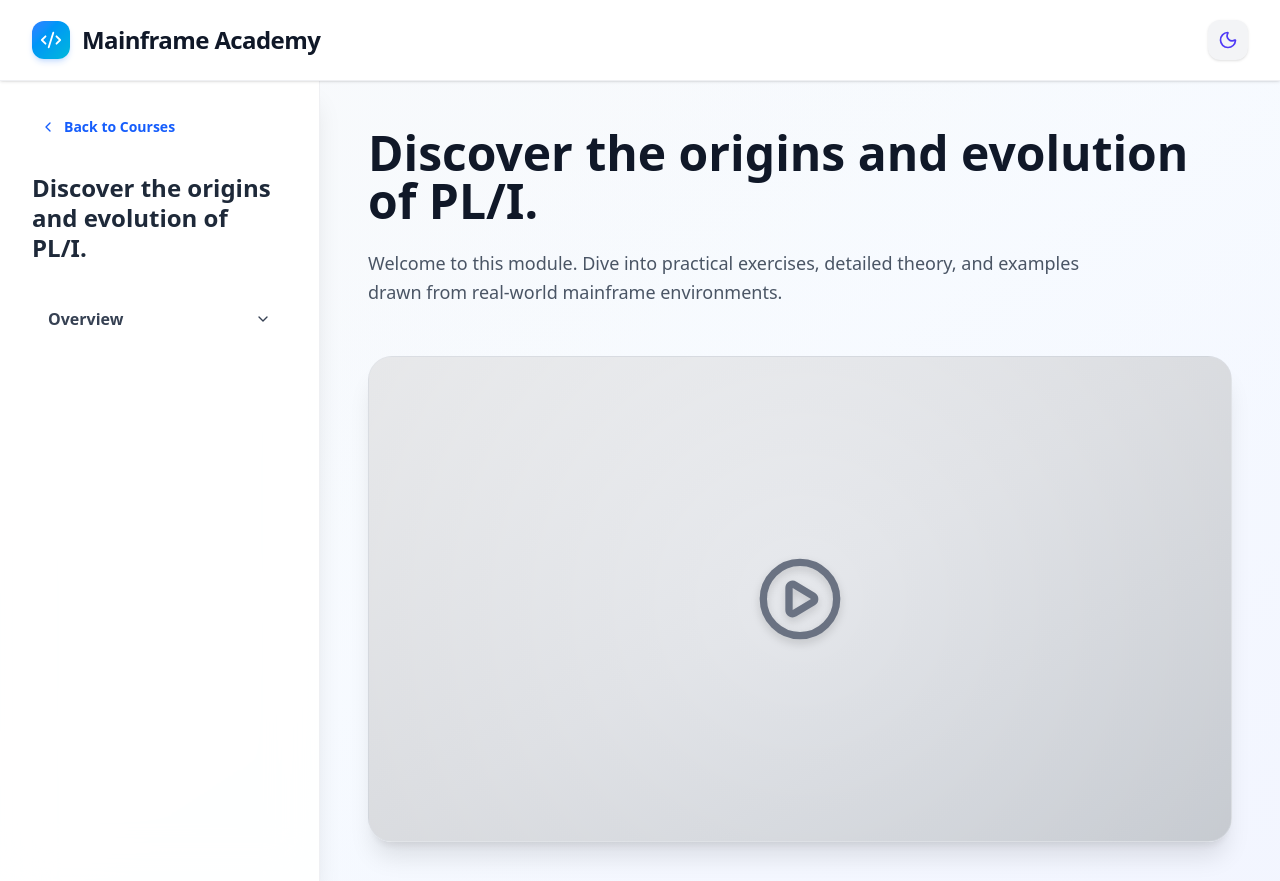
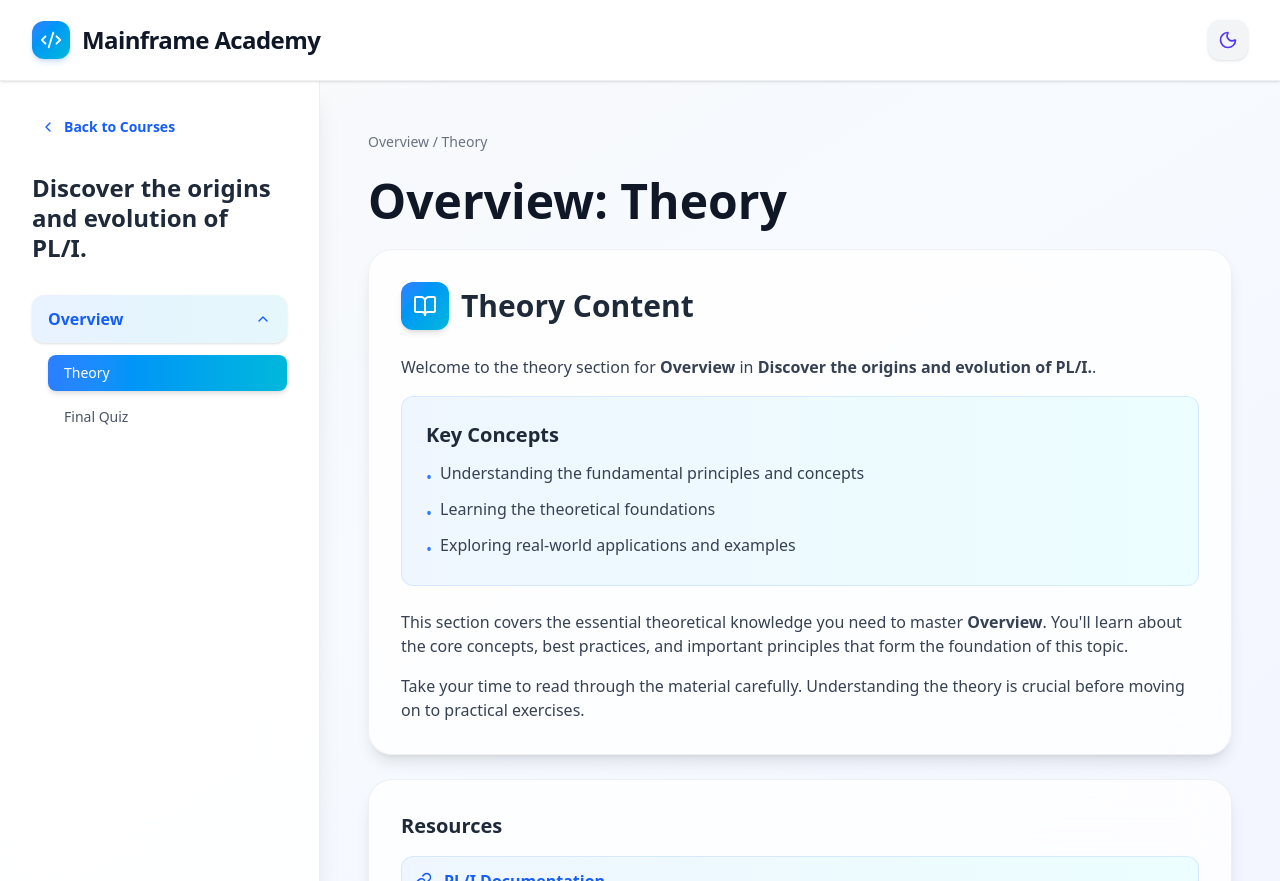
Before and after one commit to Robbevanherpe1/PL1-CICS-Enterprise-Learning-Academy, a React (Vite) app: page / in a window 1280 px wide. Both pictures are taken after a click on the button 221 px from the left and 476 px from the top of the page. Built offline with nearby package versions, Linux system fonts and the light colour scheme.

Commit message:
update sidebar and quizes

```diff
--- a/src/App.jsx
+++ b/src/App.jsx
@@ -1,5 +1,5 @@
 import { useState, useEffect } from "react";
-import { ChevronDown, ChevronUp, PlayCircle, Link as LinkIcon, Sun, Moon, Code2 } from "lucide-react";
+import { ChevronDown, ChevronUp, PlayCircle, Link as LinkIcon, Sun, Moon, Code2, BookOpen, PenTool, CheckCircle } from "lucide-react";
 
 const courses = [
   { title: "Discover the origins and evolution of PL/I.", id: "pl1-origins", simple: true },
@@ -119,8 +119,25 @@ export default function App() {
 }
 
 function CoursePage({ course, goBack }) {
-  const [openChapter, setOpenChapter] = useState(null);
+  const [openChapter, setOpenChapter] = useState(0);
+  const [selectedChapter, setSelectedChapter] = useState(0);
+  const [selectedPart, setSelectedPart] = useState("Theory");
   const chapters = course.simple ? simpleChapters : defaultChapters;
+
+  // Auto-open first chapter and select first part on mount
+  useEffect(() => {
+    if (chapters.length > 0) {
+      setOpenChapter(0);
+      setSelectedChapter(0);
+      setSelectedPart(chapters[0].parts[0]);
+    }
+  }, [course.id]);
+
+  const handlePartClick = (chapterIndex, part) => {
+    setSelectedChapter(chapterIndex);
+    setSelectedPart(part);
+    setOpenChapter(chapterIndex);
+  };
 
   return (
     <div className="flex h-screen overflow-hidden bg-gradient-to-br from-slate-50 via-blue-50/30 to-indigo-50/50 dark:from-slate-950 dark:via-blue-950/20 dark:to-indigo-950/30">
@@ -154,22 +171,31 @@ function CoursePage({ course, goBack }) {
               </button>
               {openChapter === i && (
                 <ul id={`chapter-${i}`} className="mt-2 md:mt-3 ml-2 md:ml-4 space-y-1.5 md:space-y-2">
-                  {chapter.parts.map((part, j) => (
+                  {chapter.parts.map((part, j) => {
+                    const isActive = selectedChapter === i && selectedPart === part;
+                    return (
                       <li
                         key={j}
-                      className="text-xs md:text-sm px-3 md:px-4 py-1.5 md:py-2 rounded-lg text-gray-600 dark:text-gray-400 hover:bg-blue-50 dark:hover:bg-blue-950/30 hover:text-blue-600 dark:hover:text-blue-400 cursor-pointer transition-all duration-200 font-medium focus:outline-none focus:ring-2 focus:ring-blue-500 focus:ring-offset-2 dark:focus:ring-offset-gray-900"
+                        onClick={() => handlePartClick(i, part)}
+                        className={`text-xs md:text-sm px-3 md:px-4 py-1.5 md:py-2 rounded-lg cursor-pointer transition-all duration-200 font-medium focus:outline-none focus:ring-2 focus:ring-blue-500 focus:ring-offset-2 dark:focus:ring-offset-gray-900 ${
+                          isActive
+                            ? "bg-gradient-to-r from-blue-500 to-cyan-500 text-white shadow-md"
+                            : "text-gray-600 dark:text-gray-400 hover:bg-blue-50 dark:hover:bg-blue-950/30 hover:text-blue-600 dark:hover:text-blue-400"
+                        }`}
                         role="button"
                         tabIndex={0}
                         onKeyDown={(e) => {
                           if (e.key === "Enter" || e.key === " ") {
                             e.preventDefault();
-                          // Handle part click here if needed
+                            handlePartClick(i, part);
                           }
                         }}
+                        aria-label={`${chapter.title} - ${part}`}
                       >
                         {part}
                       </li>
-                  ))}
+                    );
+                  })}
                 </ul>
               )}
             </div>
@@ -179,80 +205,262 @@ function CoursePage({ course, goBack }) {
 
       <main className="flex-1 p-6 md:p-10 lg:p-12 overflow-y-auto">
         <div className="max-w-4xl mx-auto">
-          <h1 className="text-3xl md:text-4xl lg:text-5xl font-extrabold mb-4 md:mb-6 text-gray-900 dark:text-gray-100">
-            {course.title}
-          </h1>
-          <p className="mb-8 md:mb-12 text-gray-600 dark:text-gray-400 leading-relaxed text-base md:text-lg font-medium max-w-3xl">
-            Welcome to this module. Dive into practical exercises, detailed theory, and examples drawn from real-world mainframe environments.
-          </p>
-
-          <div
-            className="relative aspect-video bg-gradient-to-br from-gray-100 via-gray-200 to-gray-300 dark:from-gray-800 dark:via-gray-800 dark:to-gray-900 rounded-2xl md:rounded-3xl flex items-center justify-center mb-8 md:mb-12 shadow-xl border border-gray-300/50 dark:border-gray-700/50 overflow-hidden group cursor-pointer focus:outline-none focus:ring-2 focus:ring-blue-500 focus:ring-offset-2 dark:focus:ring-offset-gray-900"
-            role="button"
-            tabIndex={0}
-            aria-label="Video player placeholder"
-            onKeyDown={(e) => {
-              if (e.key === "Enter" || e.key === " ") {
-                e.preventDefault();
-                // Handle video play here if needed
-              }
-            }}
-          >
-            <div className="absolute inset-0 bg-gradient-to-br from-blue-500/0 via-cyan-500/0 to-indigo-500/0 group-hover:from-blue-500/10 group-hover:via-cyan-500/10 group-hover:to-indigo-500/10 transition-all duration-300"></div>
-            <div className="absolute inset-0 bg-[radial-gradient(circle_at_center,_transparent_0%,_rgba(0,0,0,0.05)_100%)] dark:bg-[radial-gradient(circle_at_center,_transparent_0%,_rgba(0,0,0,0.3)_100%)]"></div>
-            <PlayCircle size={64} className="md:hidden text-gray-500 dark:text-gray-400 relative z-10 group-hover:scale-110 group-hover:text-blue-500 dark:group-hover:text-blue-400 transition-all duration-300 drop-shadow-lg" />
-            <PlayCircle size={88} className="hidden md:block text-gray-500 dark:text-gray-400 relative z-10 group-hover:scale-110 group-hover:text-blue-500 dark:group-hover:text-blue-400 transition-all duration-300 drop-shadow-lg" />
+          <div className="mb-6">
+            <span className="text-sm text-gray-500 dark:text-gray-400 font-medium">
+              {chapters[selectedChapter]?.title} / {selectedPart}
+            </span>
           </div>
 
-          <div className="bg-white/80 dark:bg-gray-900/80 backdrop-blur-xl rounded-2xl md:rounded-3xl p-6 md:p-8 shadow-lg border border-gray-200/60 dark:border-gray-800/60">
-            <h2 className="text-2xl md:text-3xl font-bold mb-4 md:mb-6 text-gray-800 dark:text-gray-100">
-              Resources
-            </h2>
-            <ul className="space-y-3 md:space-y-4">
-              <li
-                className="group flex items-center gap-3 md:gap-4 p-3 md:p-4 rounded-xl bg-gradient-to-r from-blue-50 to-cyan-50 dark:from-blue-950/30 dark:to-cyan-950/30 hover:from-blue-100 hover:to-cyan-100 dark:hover:from-blue-950/50 dark:hover:to-cyan-950/50 cursor-pointer transition-all duration-200 border border-blue-200/50 dark:border-blue-800/50 hover:border-blue-300 dark:hover:border-blue-700 hover:shadow-md focus:outline-none focus:ring-2 focus:ring-blue-500 focus:ring-offset-2 dark:focus:ring-offset-gray-900"
-                role="link"
-                tabIndex={0}
-                aria-label="PL/I Documentation link"
-                onKeyDown={(e) => {
-                  if (e.key === "Enter" || e.key === " ") {
-                    e.preventDefault();
-                    // Handle link click here
-                  }
-                }}
-              >
-                <div className="p-2 rounded-lg bg-gradient-to-br from-blue-500 to-cyan-500 shadow-md shadow-blue-500/20 group-hover:scale-110 transition-transform duration-200">
-                  <LinkIcon size={18} className="md:hidden text-white" />
-                  <LinkIcon size={20} className="hidden md:block text-white" />
-                </div>
-                <span className="text-base md:text-lg font-semibold text-blue-600 dark:text-blue-400 group-hover:text-blue-700 dark:group-hover:text-blue-300 transition-colors">
-                  PL/I Documentation
-                </span>
-              </li>
-              <li
-                className="group flex items-center gap-3 md:gap-4 p-3 md:p-4 rounded-xl bg-gradient-to-r from-blue-50 to-cyan-50 dark:from-blue-950/30 dark:to-cyan-950/30 hover:from-blue-100 hover:to-cyan-100 dark:hover:from-blue-950/50 dark:hover:to-cyan-950/50 cursor-pointer transition-all duration-200 border border-blue-200/50 dark:border-blue-800/50 hover:border-blue-300 dark:hover:border-blue-700 hover:shadow-md focus:outline-none focus:ring-2 focus:ring-blue-500 focus:ring-offset-2 dark:focus:ring-offset-gray-900"
-                role="link"
-                tabIndex={0}
-                aria-label="CICS Developer Guide link"
-                onKeyDown={(e) => {
-                  if (e.key === "Enter" || e.key === " ") {
-                    e.preventDefault();
-                    // Handle link click here
-                  }
-                }}
-              >
-                <div className="p-2 rounded-lg bg-gradient-to-br from-blue-500 to-cyan-500 shadow-md shadow-blue-500/20 group-hover:scale-110 transition-transform duration-200">
-                  <LinkIcon size={18} className="md:hidden text-white" />
-                  <LinkIcon size={20} className="hidden md:block text-white" />
-                </div>
-                <span className="text-base md:text-lg font-semibold text-blue-600 dark:text-blue-400 group-hover:text-blue-700 dark:group-hover:text-blue-300 transition-colors">
-                  CICS Developer Guide
-                </span>
-              </li>
-            </ul>
-          </div>
+          <h1 className="text-3xl md:text-4xl lg:text-5xl font-extrabold mb-4 md:mb-6 text-gray-900 dark:text-gray-100">
+            {chapters[selectedChapter]?.title}: {selectedPart}
+          </h1>
+
+          {/* Content based on selected part */}
+          {selectedPart === "Theory" && (
+            <TheoryContent chapter={chapters[selectedChapter]} course={course} />
+          )}
+
+          {selectedPart === "Exercise" && (
+            <ExerciseContent chapter={chapters[selectedChapter]} course={course} />
+          )}
+
+          {selectedPart === "Final Quiz" && (
+            <QuizContent chapter={chapters[selectedChapter]} course={course} />
+          )}
         </div>
       </main>
     </div>
   );
 }
+
+// Theory Content Component
+function TheoryContent({ chapter, course }) {
+  return (
+    <div className="space-y-6">
+      <div className="bg-white/80 dark:bg-gray-900/80 backdrop-blur-xl rounded-2xl md:rounded-3xl p-6 md:p-8 shadow-lg border border-gray-200/60 dark:border-gray-800/60">
+        <div className="flex items-center gap-3 mb-6">
+          <div className="p-3 rounded-xl bg-gradient-to-br from-blue-500 to-cyan-500 shadow-md">
+            <BookOpen className="text-white" size={24} />
+          </div>
+          <h2 className="text-2xl md:text-3xl font-bold text-gray-800 dark:text-gray-100">
+            Theory Content
+          </h2>
+        </div>
+
+        <div className="prose prose-lg dark:prose-invert max-w-none">
+          <p className="text-gray-700 dark:text-gray-300 leading-relaxed mb-4">
+            Welcome to the theory section for <strong>{chapter.title}</strong> in <strong>{course.title}</strong>.
+          </p>
+
+          <div className="bg-gradient-to-r from-blue-50 to-cyan-50 dark:from-blue-950/30 dark:to-cyan-950/30 rounded-xl p-6 mb-6 border border-blue-200/50 dark:border-blue-800/50">
+            <h3 className="text-xl font-semibold mb-3 text-gray-800 dark:text-gray-100">Key Concepts</h3>
+            <ul className="space-y-2 text-gray-700 dark:text-gray-300">
+              <li className="flex items-start gap-2">
+                <span className="text-blue-500 mt-1">•</span>
+                <span>Understanding the fundamental principles and concepts</span>
+              </li>
+              <li className="flex items-start gap-2">
+                <span className="text-blue-500 mt-1">•</span>
+                <span>Learning the theoretical foundations</span>
+              </li>
+              <li className="flex items-start gap-2">
+                <span className="text-blue-500 mt-1">•</span>
+                <span>Exploring real-world applications and examples</span>
+              </li>
+            </ul>
+          </div>
+
+          <div className="space-y-4 text-gray-700 dark:text-gray-300">
+            <p>
+              This section covers the essential theoretical knowledge you need to master <strong>{chapter.title}</strong>.
+              You'll learn about the core concepts, best practices, and important principles that form the foundation
+              of this topic.
+            </p>
+            <p>
+              Take your time to read through the material carefully. Understanding the theory is crucial before
+              moving on to practical exercises.
+            </p>
+          </div>
+        </div>
+      </div>
+
+      <div className="bg-white/80 dark:bg-gray-900/80 backdrop-blur-xl rounded-2xl md:rounded-3xl p-6 md:p-8 shadow-lg border border-gray-200/60 dark:border-gray-800/60">
+        <h3 className="text-xl font-bold mb-4 text-gray-800 dark:text-gray-100">Resources</h3>
+        <ul className="space-y-3">
+          <li className="flex items-center gap-3 p-3 rounded-xl bg-gradient-to-r from-blue-50 to-cyan-50 dark:from-blue-950/30 dark:to-cyan-950/30 hover:from-blue-100 hover:to-cyan-100 dark:hover:from-blue-950/50 dark:hover:to-cyan-950/50 cursor-pointer transition-all duration-200 border border-blue-200/50 dark:border-blue-800/50">
+            <LinkIcon size={18} className="text-blue-600 dark:text-blue-400" />
+            <span className="text-base font-semibold text-blue-600 dark:text-blue-400">PL/I Documentation</span>
+          </li>
+          <li className="flex items-center gap-3 p-3 rounded-xl bg-gradient-to-r from-blue-50 to-cyan-50 dark:from-blue-950/30 dark:to-cyan-950/30 hover:from-blue-100 hover:to-cyan-100 dark:hover:from-blue-950/50 dark:hover:to-cyan-950/50 cursor-pointer transition-all duration-200 border border-blue-200/50 dark:border-blue-800/50">
+            <LinkIcon size={18} className="text-blue-600 dark:text-blue-400" />
+            <span className="text-base font-semibold text-blue-600 dark:text-blue-400">CICS Developer Guide</span>
+          </li>
+        </ul>
+      </div>
+    </div>
+  );
+}
+
+// Exercise Content Component
+function ExerciseContent({ chapter, course }) {
+  return (
+    <div className="space-y-6">
+      <div className="bg-white/80 dark:bg-gray-900/80 backdrop-blur-xl rounded-2xl md:rounded-3xl p-6 md:p-8 shadow-lg border border-gray-200/60 dark:border-gray-800/60">
+        <div className="flex items-center gap-3 mb-6">
+          <div className="p-3 rounded-xl bg-gradient-to-br from-green-500 to-emerald-500 shadow-md">
+            <PenTool className="text-white" size={24} />
+          </div>
+          <h2 className="text-2xl md:text-3xl font-bold text-gray-800 dark:text-gray-100">
+            Exercise: {chapter.title}
+          </h2>
+        </div>
+
+        <div className="prose prose-lg dark:prose-invert max-w-none">
+          <p className="text-gray-700 dark:text-gray-300 leading-relaxed mb-4">
+            Now it's time to put your knowledge into practice! Complete the exercises below to reinforce what
+            you've learned in the theory section.
+          </p>
+
+          <div className="bg-gradient-to-r from-green-50 to-emerald-50 dark:from-green-950/30 dark:to-emerald-950/30 rounded-xl p-6 mb-6 border border-green-200/50 dark:border-green-800/50">
+            <h3 className="text-xl font-semibold mb-3 text-gray-800 dark:text-gray-100">Exercise Instructions</h3>
+            <ol className="space-y-3 text-gray-700 dark:text-gray-300 list-decimal list-inside">
+              <li>Read the exercise requirements carefully</li>
+              <li>Write your solution in the code editor below</li>
+              <li>Test your solution to ensure it works correctly</li>
+              <li>Submit your answer when you're ready</li>
+            </ol>
+          </div>
+
+          <div className="bg-gray-900 dark:bg-black rounded-xl p-6 mb-6 border border-gray-700/50">
+            <div className="flex items-center justify-between mb-4">
+              <h4 className="text-sm font-semibold text-gray-400">Code Editor</h4>
+              <span className="text-xs text-gray-500">PL/I</span>
+            </div>
+            <div className="bg-gray-950 rounded-lg p-4 font-mono text-sm text-gray-300">
+              <div className="text-gray-500 mb-2">// Your code goes here</div>
+              <div className="text-blue-400">PROC</div>
+              <div className="text-gray-400 ml-4">/* Write your solution */</div>
+              <div className="text-blue-400">ENDPROC</div>
+            </div>
+          </div>
+
+          <div className="flex gap-4">
+            <button className="px-6 py-3 bg-gradient-to-r from-green-500 to-emerald-500 text-white rounded-xl font-semibold hover:shadow-lg hover:scale-105 transition-all duration-200">
+              Run Code
+            </button>
+            <button className="px-6 py-3 bg-gradient-to-r from-blue-500 to-cyan-500 text-white rounded-xl font-semibold hover:shadow-lg hover:scale-105 transition-all duration-200">
+              Submit Answer
+            </button>
+          </div>
+        </div>
+      </div>
+    </div>
+  );
+}
+
+// Quiz Content Component
+function QuizContent({ chapter, course }) {
+  const [selectedAnswers, setSelectedAnswers] = useState({});
+
+  const questions = [
+    {
+      id: 1,
+      question: "What is the main purpose of this chapter?",
+      options: [
+        "To understand basic concepts",
+        "To learn advanced techniques",
+        "To master the fundamentals",
+        "All of the above"
+      ],
+      correct: 3
+    },
+    {
+      id: 2,
+      question: "Which of the following is a key concept covered?",
+      options: [
+        "Theory and practice",
+        "Practical applications",
+        "Real-world examples",
+        "All of the above"
+      ],
+      correct: 3
+    },
+    {
+      id: 3,
+      question: "What should you do after completing this quiz?",
+      options: [
+        "Move to the next chapter",
+        "Review the theory again",
+        "Practice more exercises",
+        "All of the above"
+      ],
+      correct: 3
+    }
+  ];
+
+  const handleAnswerSelect = (questionId, answerIndex) => {
+    setSelectedAnswers(prev => ({
+      ...prev,
+      [questionId]: answerIndex
+    }));
+  };
+
+  return (
+    <div className="space-y-6">
+      <div className="bg-white/80 dark:bg-gray-900/80 backdrop-blur-xl rounded-2xl md:rounded-3xl p-6 md:p-8 shadow-lg border border-gray-200/60 dark:border-gray-800/60">
+        <div className="flex items-center gap-3 mb-6">
+          <div className="p-3 rounded-xl bg-gradient-to-br from-purple-500 to-pink-500 shadow-md">
+            <CheckCircle className="text-white" size={24} />
+          </div>
+          <h2 className="text-2xl md:text-3xl font-bold text-gray-800 dark:text-gray-100">
+            Final Quiz: {chapter.title}
+          </h2>
+        </div>
+
+        <div className="prose prose-lg dark:prose-invert max-w-none">
+          <p className="text-gray-700 dark:text-gray-300 leading-relaxed mb-6">
+            Test your understanding of <strong>{chapter.title}</strong> by completing this quiz.
+            Select the best answer for each question.
+          </p>
+
+          <div className="space-y-6">
+            {questions.map((q, index) => (
+              <div key={q.id} className="bg-gradient-to-r from-purple-50 to-pink-50 dark:from-purple-950/30 dark:to-pink-950/30 rounded-xl p-6 border border-purple-200/50 dark:border-purple-800/50">
+                <h3 className="text-lg font-semibold mb-4 text-gray-800 dark:text-gray-100">
+                  Question {index + 1}: {q.question}
+                </h3>
+                <div className="space-y-2">
+                  {q.options.map((option, optIndex) => {
+                    const isSelected = selectedAnswers[q.id] === optIndex;
+                    return (
+                      <button
+                        key={optIndex}
+                        onClick={() => handleAnswerSelect(q.id, optIndex)}
+                        className={`w-full text-left p-3 rounded-lg transition-all duration-200 ${
+                          isSelected
+                            ? "bg-gradient-to-r from-purple-500 to-pink-500 text-white shadow-md"
+                            : "bg-white dark:bg-gray-800 text-gray-700 dark:text-gray-300 hover:bg-purple-100 dark:hover:bg-purple-900/30"
+                        }`}
+                      >
+                        {String.fromCharCode(65 + optIndex)}. {option}
+                      </button>
+                    );
+                  })}
+                </div>
+              </div>
+            ))}
+          </div>
+
+          <div className="mt-6 flex gap-4">
+            <button className="px-6 py-3 bg-gradient-to-r from-purple-500 to-pink-500 text-white rounded-xl font-semibold hover:shadow-lg hover:scale-105 transition-all duration-200">
+              Submit Quiz
+            </button>
+            <button className="px-6 py-3 bg-gray-200 dark:bg-gray-700 text-gray-700 dark:text-gray-300 rounded-xl font-semibold hover:bg-gray-300 dark:hover:bg-gray-600 transition-all duration-200">
+              Review Answers
+            </button>
+          </div>
+        </div>
+      </div>
+    </div>
+  );
+}
```
Lines whose indentation alone changed are shown as unchanged.
